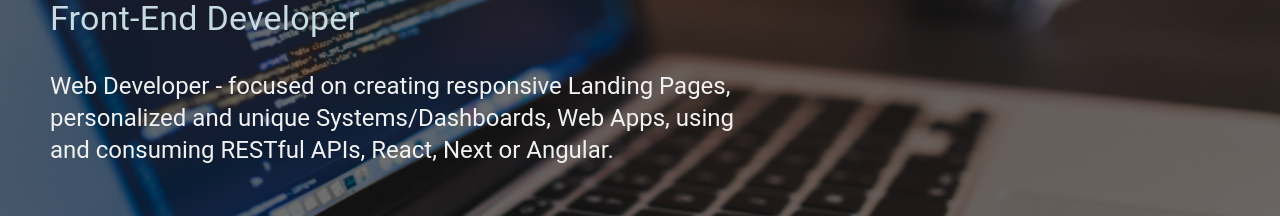
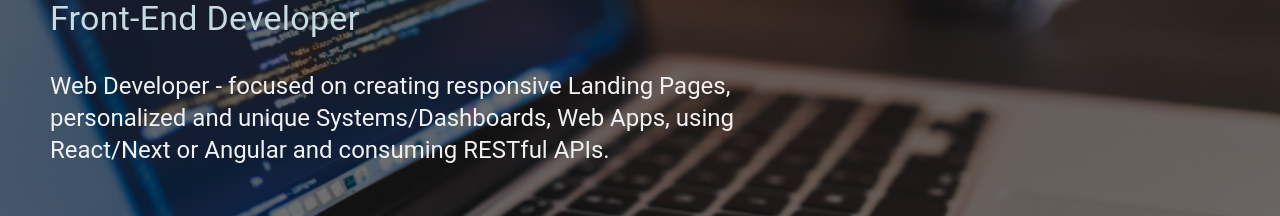
Before and after one commit to mrbraiant/portfolio, a Next.js app: page / in a window 1280 px wide. Shown: the part 276-492 px from the top of the page. Built offline with nearby package versions, Linux system fonts and the light colour scheme.

Commit message:
fix: main text fixed

```diff
--- a/src/components/textIntro/index.tsx
+++ b/src/components/textIntro/index.tsx
@@ -38,8 +38,8 @@ export const TextIntro = () => {
         >
           Web Developer - focused on creating responsive
           Landing Pages, personalized and unique
-          Systems/Dashboards, Web Apps, using and consuming
-          RESTful APIs, React, Next or Angular.
+          Systems/Dashboards, Web Apps, using React/Next or
+          Angular and consuming RESTful APIs.
         </Text>
         {/* <Text
           type={isMobileVersion ? 'body2' : 'h5'}
```
